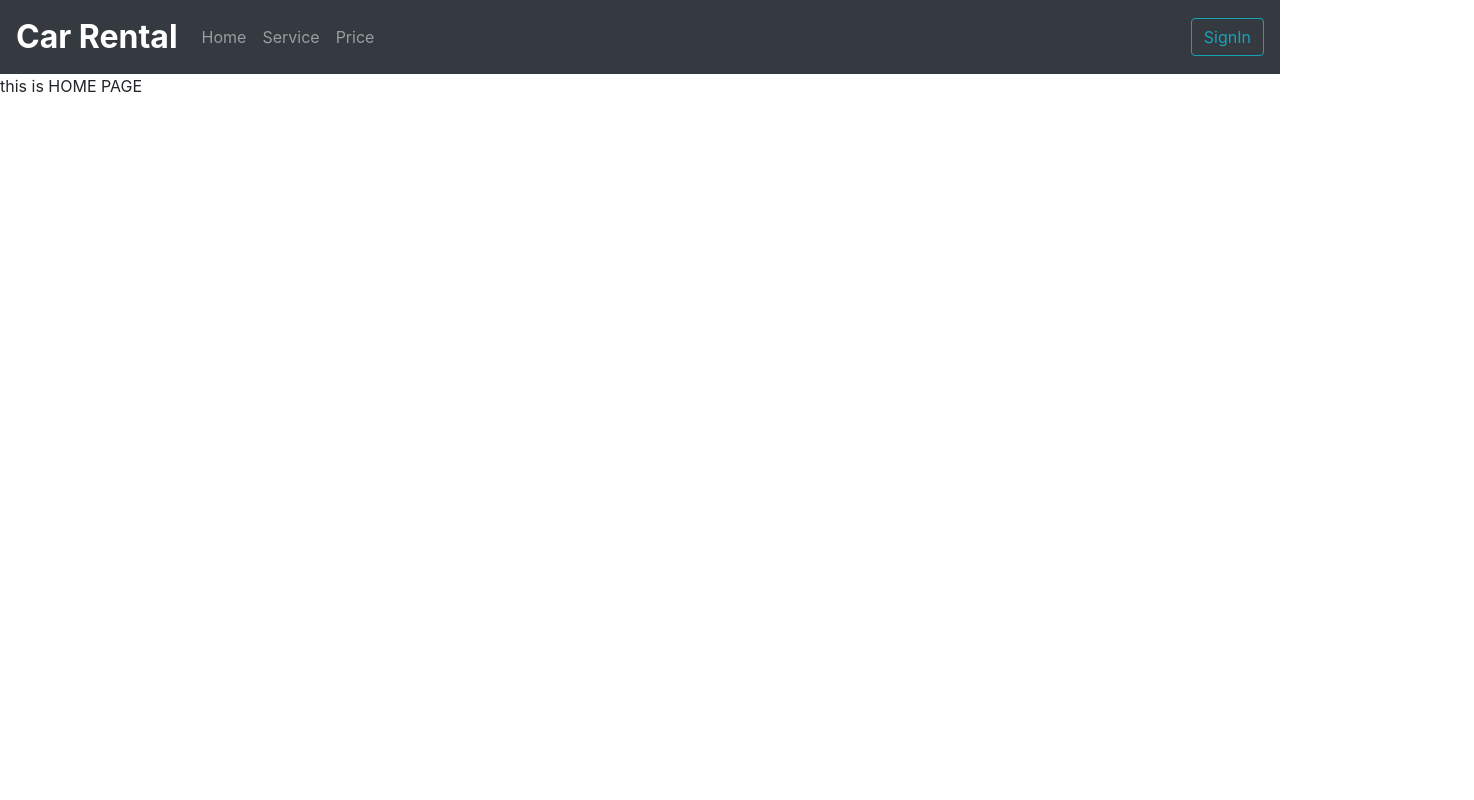
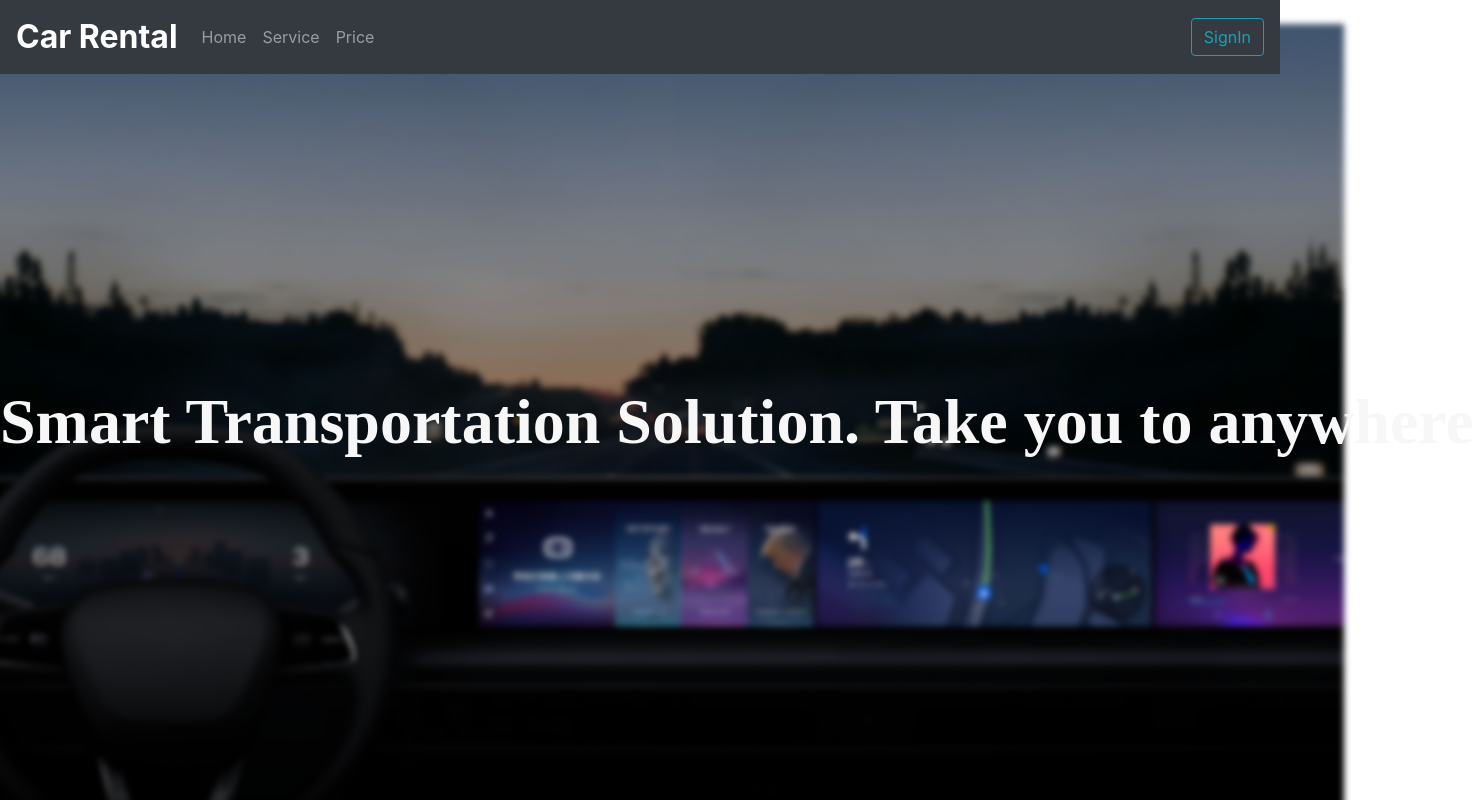
Before and after one commit to IsMondayTMR/281Project, a React (Create React App) app in the folder client/: page / in a window 1280 px wide. Shown: the whole page, 1474 px wide, since content can reach past the window. Built offline with nearby package versions, Linux system fonts and the light colour scheme.

Commit message:
home page finished

```diff
--- /dev/null
+++ b/client/src/css/home.module.css
@@ -0,0 +1,25 @@
+.container {
+    position: fixed;
+    top: 4rem;
+    bottom: -1rem;
+    width: 100vw;
+    background-image: url("../img//backimag.jpg");
+    z-index: -1;
+   filter: blur(3px);
+   transform: scale(1.1);
+    height : 100%;
+    background-position: center;
+    background-repeat: no-repeat;
+    background-size: cover;
+}
+
+.text {
+    font-family:'Times New Roman', Times, serif;
+    z-index: 1;
+    font-size: 4rem;
+    margin: 0 auto;
+    font-weight: bold;
+    color: #f7f7f7;
+    width: 1474px;
+    margin-top: 300px;
+}
--- a/client/src/pages/history.js
+++ b/client/src/pages/history.js
@@ -14,7 +14,7 @@ function History() {
         boxShadow: "5px 5px 15px 5px  #cfcfcf",
     }
 
-    const text = {
+    const title = {
         fontSize : "2.5rem",
         fontWeight : "bold",
 
@@ -23,7 +23,7 @@ function History() {
         <div style = {historyContainer}>
 
             <div style = {HistoryContainer}>
-                <p style = {text}>User History</p>
+                <p style = {title}>User History</p>
                 <Accordion>
                     <Card>
                         <Card.Header>
--- a/client/src/pages/home.js
+++ b/client/src/pages/home.js
@@ -1,12 +1,20 @@
 import React from "react"
+import styles from "../css/home.module.css"
 
 function Home() {
 
 
     return (
         <>
-            this is HOME PAGE
+        <div className = {styles.container}>
+
+
+            </div>
+            <div className = {styles.text}>
+                Smart Transportation Solution. Take you to anywhere
+            </div>
         </>
+
     )
 }
 
--- /dev/null
+++ b/client/src/pages/preference.js
@@ -0,0 +1,107 @@
+import React, {useState} from "react"
+import {Card, Button, Form, Col} from "react-bootstrap"
+import 'bootstrap/dist/css/bootstrap.min.css';
+import img from '../img/touxiang.jpg'
+
+const profileContainer = {
+    height : '100%',
+    padding : "1% 1.5%",
+    backgroundColor : '#f0f0f0',
+}
+
+const formContainer = {
+    width : "1000px",
+    height : "650px",
+    margin : "0 auto",
+    backgroundColor : "white",
+    padding : "2%",
+    boxShadow: "5px 5px 15px 5px  #cfcfcf",
+
+}
+
+const inputBox = {
+    width : "80%"
+}
+const title = {
+    fontSize : "2.5rem",
+    fontWeight : "bold",
+    marginBottom : "2rem"
+}
+const contentContainer = {
+    display : 'flex'
+}
+function Preference() {
+    const [update, setUpdate] = useState(true)
+
+    function updateHelper() {
+        setUpdate(!update)
+    }
+    console.log(update)
+    return (
+        <div style = {profileContainer}>
+            <p style = {title}>User Preference</p>
+            <div style = {formContainer}>
+
+                <Form>
+                    <Form.Row>
+                        <Form.Group as={Col} controlId="formGridEmail">
+                        <Form.Label>Email</Form.Label>
+                        <Form.Control type="email" placeholder="Enter email" disabled = {update} style = {inputBox}/>
+                        </Form.Group>
+
+                        <Form.Group as={Col} controlId="formGridUsername">
+                        <Form.Label>User name</Form.Label>
+                        <Form.Control type="text" placeholder="User name" disabled = {update} style = {inputBox}/>
+                        </Form.Group>
+                    </Form.Row>
+                    <Form.Row>
+                        <Form.Group as={Col} controlId="formGridFirstname">
+                        <Form.Label>First name</Form.Label>
+                        <Form.Control type="text" placeholder="First name" disabled = {update} style = {inputBox}/>
+                        </Form.Group>
+
+                        <Form.Group as={Col} controlId="formGridLastname">
+                        <Form.Label>Last name</Form.Label>
+                        <Form.Control type="password" placeholder="Last name" disabled = {update} style = {inputBox}/>
+                        </Form.Group>
+                    </Form.Row>
+                    <Form.Group controlId="formGridAddress1">
+                        <Form.Label>Address</Form.Label>
+                        <Form.Control placeholder="1234 Main St" disabled = {update}/>
+                    </Form.Group>
+
+                    <Form.Group controlId="formGridAddress2">
+                        <Form.Label>Address 2</Form.Label>
+                        <Form.Control placeholder="Apartment, studio, or floor" disabled = {update}/>
+                    </Form.Group>
+
+                    <Form.Row>
+                        <Form.Group as={Col} controlId="formGridCity">
+                        <Form.Label>City</Form.Label>
+                        <Form.Control disabled = {update}/>
+                        </Form.Group>
+
+                        <Form.Group as={Col} controlId="formGridState">
+                        <Form.Label>State</Form.Label>
+                        <Form.Control as="select" defaultValue="Choose..." disabled = {update}>
+                            <option>Choose...</option>
+                            <option>...</option>
+                        </Form.Control>
+                        </Form.Group>
+
+                        <Form.Group as={Col} controlId="formGridZip">
+                        <Form.Label>Zip</Form.Label>
+                        <Form.Control disabled = {update}/>
+                        </Form.Group>
+                    </Form.Row>
+
+                    <Button variant="primary" onClick = {updateHelper} style = {{marginTop : "50px"}}>
+                        Update
+                    </Button>
+                </Form>
+            </div>
+        </div>
+    )
+}
+
+export default Preference
--- a/client/src/pages/profile.js
+++ b/client/src/pages/profile.js
@@ -5,9 +5,9 @@ import img from '../img/touxiang.jpg'
 
 const profileContainer = {
     height : '100%',
-    padding : '2.5%',
+    padding : "1% 1.5%",
     backgroundColor : '#f0f0f0',
-    display : 'flex'
+
 }
 const cardContainer = {
     width : "30rem",
@@ -29,7 +29,14 @@ const formContainer = {
 const inputBox = {
     width : "80%"
 }
-
+const title = {
+    fontSize : "2.5rem",
+    fontWeight : "bold",
+    marginBottom : "2rem"
+}
+const contentContainer = {
+    display : 'flex'
+}
 function Profile() {
     const [update, setUpdate] = useState(true)
 
@@ -39,6 +46,8 @@ function Profile() {
     console.log(update)
     return (
         <div style = {profileContainer}>
+            <p style = {title}>User Profile</p>
+            <div style = {contentContainer}>
                 <div style = {cardContainer}>
                     <Card style = {{ width: '30rem', height : "100%"}}>
                         <Card.Img variant="top" src = {img} style = {{width : '400px', height : '400px', borderRadius : '100%', objectFit : 'cover', margin : '0 auto'}}/>
@@ -115,6 +124,7 @@ function Profile() {
 
                 </div>
             </div>
+        </div>
     )
 }
 
--- a/client/src/routers/routers.js
+++ b/client/src/routers/routers.js
@@ -10,6 +10,7 @@ import Profile from '../pages/profile'
 import Simulator from '../pages/simulator'
 import History from '../pages/history'
 import NotAuthorized from '../pages/notAuthorized'
+import Preference from '../pages/preference'
 function Routers() {
     const {isAuthorized} = useContext(Context)
     console.log(isAuthorized)
@@ -17,7 +18,7 @@ function Routers() {
         <>
             <Route exact path = {ROUTES.USERMAINPAGE}><UserMainPage/></Route>
             <Route exact path = {ROUTES.PROFILE}><Profile/></Route>
-            <Route exact path = {ROUTES.PREFERENCE}><Profile/></Route>
+            <Route exact path = {ROUTES.PREFERENCE}><Preference/></Route>
             <Route exact path = {ROUTES.BILLING}><Profile/></Route>
             <Route exact path = {ROUTES.SIMULATOR}><Simulator/></Route>
             <Route exact path = {ROUTES.HISTORY}><History/></Route>
```
Also changed, not shown: client/src/img/backimag.jpg (added). Lines whose indentation alone changed are shown as unchanged.
